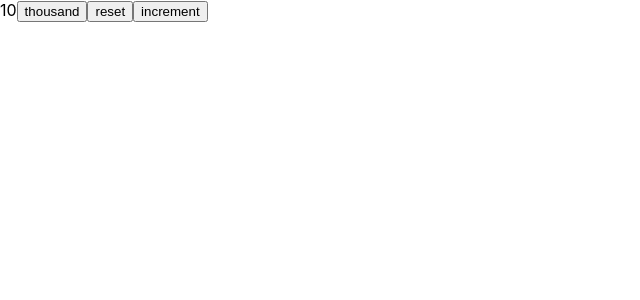
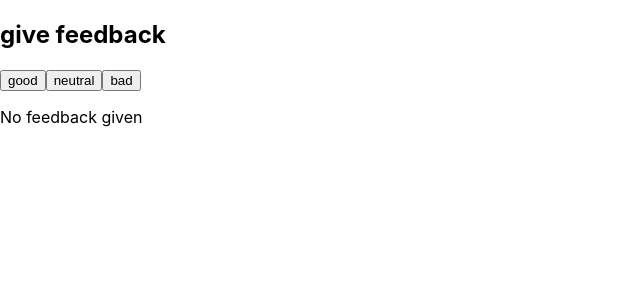
Before and after one commit to amitchell94/full-stack-open, a React (Create React App) app: page / in a window 1280 px wide. Shown: the top 300 px of the page, without its empty margins (0-640 px from the left). Built offline with nearby package versions, Linux system fonts and the light colour scheme; the HTML template or start-up script is replaced by a standard one.

Commit message:
completed unicafe exercise

```diff
--- a/src/App.js
+++ b/src/App.js
@@ -1,19 +1,71 @@
 import React, {useState} from 'react'
 
+const Button = ({handleClick, text}) => {
+    return (
+        <button onClick={handleClick}>
+            {text}
+        </button>
+    )
+}
+
+const StatisticLine = ({text, stat}) => {
+    return (
+            <tr>
+                <td>{text}</td>
+                <td>{stat}</td>
+            </tr>
+    )
+}
+
+const Statistics = ({good, neutral, bad}) => {
+    const calcTotal = () => {
+        return good + neutral + bad
+    }
+
+    const calcAverageScore = () => {
+        return (good * 1) + (neutral * 0) + (bad * -1)
+    }
+
+    const calcPercentagePosFb = () => {
+        return (good / calcTotal()) * 100
+    }
+    if (calcTotal() > 0) {
+        return (
+
+            <div>
+                <table>
+                    <tbody>
+                    <StatisticLine text={"Good"} stat={good}/>
+                    <StatisticLine text={"Neutral"} stat={neutral}/>
+                    <StatisticLine text={"Bad"} stat={bad}/>
+                    <StatisticLine text={"All"} stat={calcTotal()}/>
+                    <StatisticLine text={"average"} stat={calcAverageScore()}/>
+                    <StatisticLine text={"positive"} stat={calcPercentagePosFb() + "%"}/>
+                    </tbody>
+                </table>
+            </div>
+        )
+    }
+    return (
+        <div>
+            <p>No feedback given</p>
+        </div>
+    )
+}
 
 const App = () => {
-    const [value, setValue] = useState(10)
-
-    const setToValue = (newValue) => () => {
-        setValue(newValue)
-    }
+    // save clicks of each button to its own state
+    const [good, setGood] = useState(0)
+    const [neutral, setNeutral] = useState(0)
+    const [bad, setBad] = useState(0)
 
     return (
         <div>
-            {value}
-            <button onClick={setToValue(1000)}>thousand</button>
-            <button onClick={setToValue(0)}>reset</button>
-            <button onClick={setToValue(value + 1)}>increment</button>
+            <h2>give feedback</h2>
+            <Button handleClick={() => setGood(good + 1)} text={"good"}/>
+            <Button handleClick={() => setNeutral(neutral + 1)} text={"neutral"}/>
+            <Button handleClick={() => setBad(bad + 1)} text={"bad"}/>
+            <Statistics good={good} neutral={neutral} bad={bad}/>
         </div>
     )
 }
```
